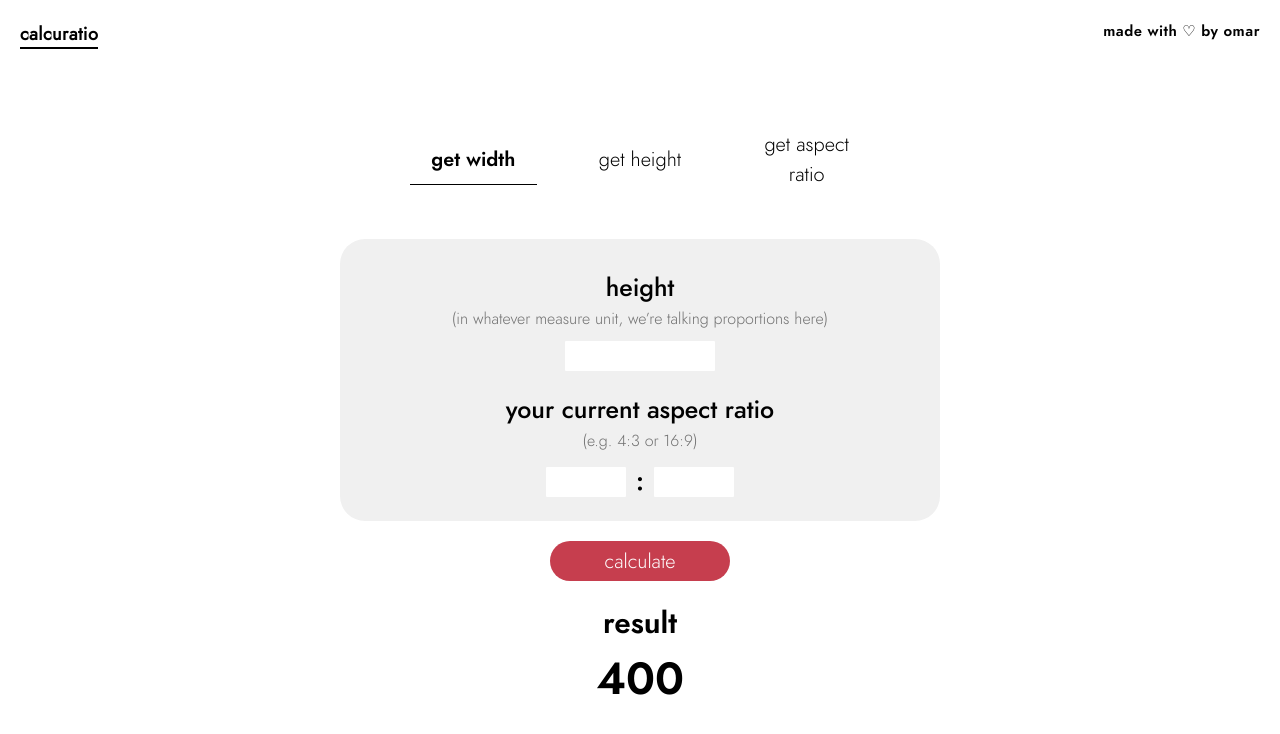
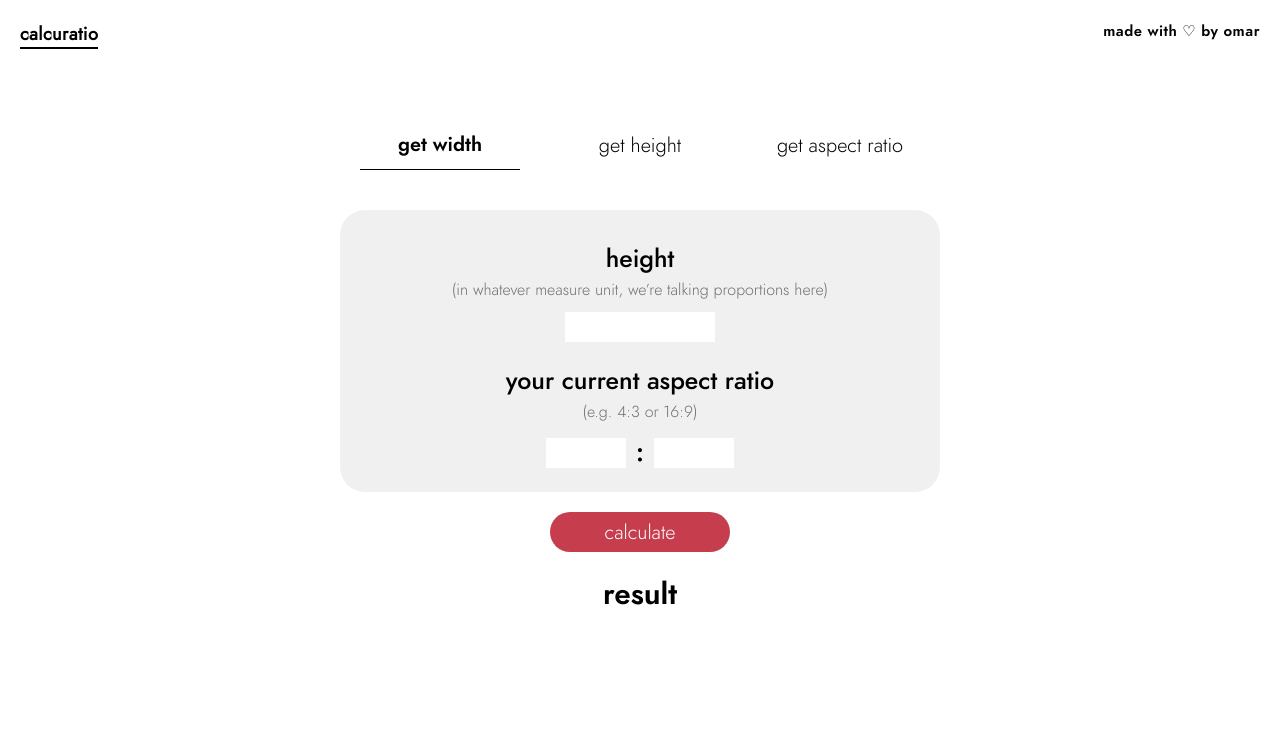
Before and after one commit to oquirozm/calcuratio, a Next.js app: page / in a window 1280 px wide. Shown: the top 734 px of the page. Built offline with nearby package versions, Linux system fonts and the light colour scheme.

Commit message:
Fixed a bit of css + changed the readme.md

```diff
--- a/components/ButtonGroup.js
+++ b/components/ButtonGroup.js
@@ -78,7 +78,7 @@ class ButtonGroup extends React.Component {
           }
           @media (min-width: 1200px) {
             .button_group {
-              width: 500px;
+              width: 600px;
             }
           }
           @media (min-width: 600px) and (max-width: 1199px) {
--- a/pages/index.js
+++ b/pages/index.js
@@ -131,8 +131,7 @@ class Main extends React.Component {
         </div>
         <div className="result_area">
           <h3>Result</h3>
-          {/* <p>{this.state.calculation}</p> */}
-          <p>400</p>
+          <p>{this.state.calculation}</p>
         </div>
         <style jsx>{`
           #header {
```
Also changed, not shown: 1 other file (tests, documents, lock files or other folders).
